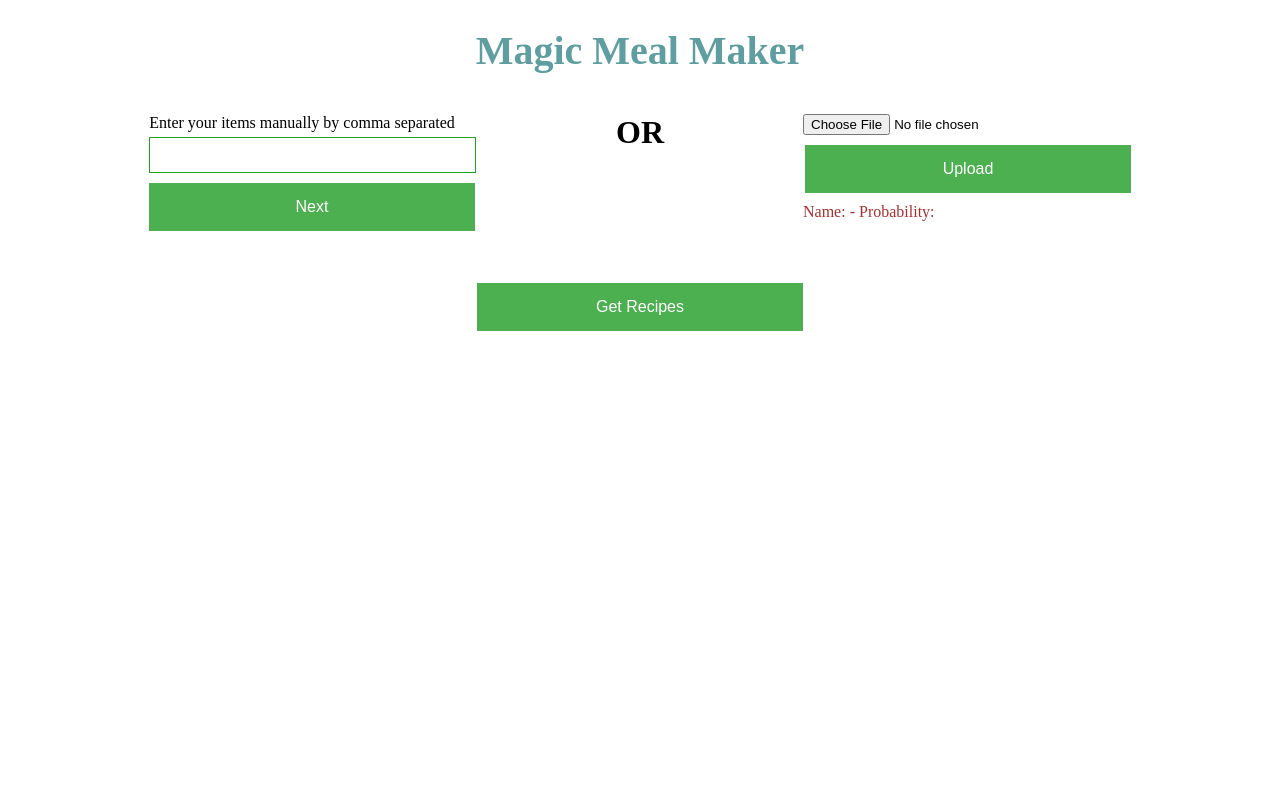
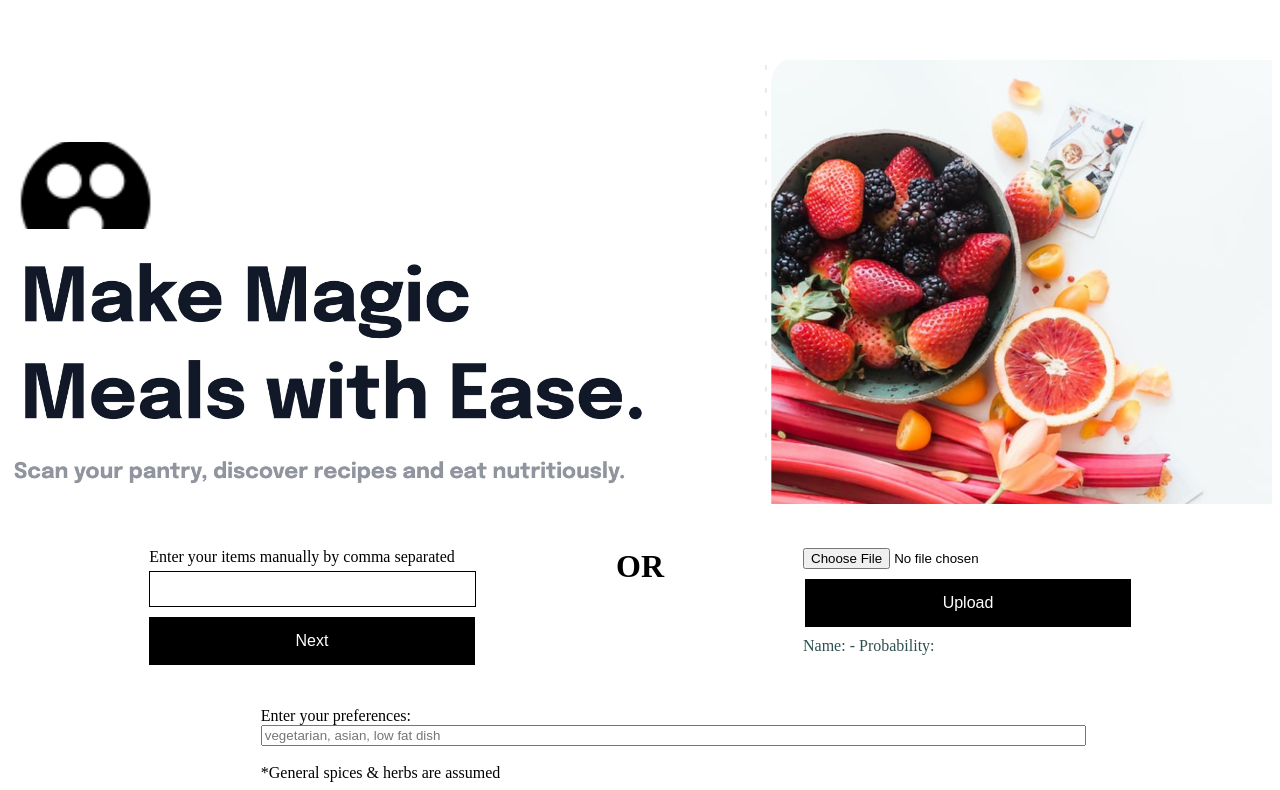
Before and after one commit to prady1504/hackathoncodes, an Angular app: page /uploadimage in a window 1280 px wide. Shown: the top 790 px of the page. Built offline with nearby package versions, Linux system fonts and the light colour scheme.

Commit message:
Added multiple changes for UI, styling, user preference,

```diff
--- a/src/app/app.component.html
+++ b/src/app/app.component.html
@@ -1,2 +1,5 @@
-<h1>Magic Meal Maker</h1>
+<h1></h1>
+<div class="header" style="width: 100%;">
+        <img src="assets/top.jpg" alt="logo" style="max-width:100%;height:auto;" />
+    </div>
 <router-outlet></router-outlet>
--- a/src/app/constants.ts
+++ b/src/app/constants.ts
@@ -1,6 +1,6 @@
 export class Constants {
     public static labels = {
         'role': 'user',
-        'content': `Generate two random healthy and nutritious recipes using only the given ingredients and based on given preferences, if any.  Ingredient list: {0}. Preferences: cuisine: Asian, cooking time: 30 min, foodTyp: vegetarian. Output a JSON array of dishes with parameters of dish name, preparation time, recipe, and nutritional information.`
+        'content': `Generate two random healthy and nutritious recipes using only the given ingredients and based on given preferences, if any.  Ingredient list: {0}. Preferences: {1}. Output a JSON array of dishes with parameters of dish name, preparation time, recipe, and nutritional information.`
     }
 }
--- a/src/app/dish/dish.component.html
+++ b/src/app/dish/dish.component.html
@@ -11,7 +11,7 @@
                 </div>
                 <hr>
                 <div class="footer">
-                  <div>{{dish.nutritionalInformation || dish.nutritionalInfo}}</div>
+                  <div>{{ JSON.stringify(dish.nutritionalInformation, undefined, 2) || dish.nutritionalInfo}}</div>
                 </div>
             </div>
 
--- a/src/app/dish/dish.component.ts
+++ b/src/app/dish/dish.component.ts
@@ -7,7 +7,9 @@ import { Component, Input, OnInit } from '@angular/core';
 })
 export class DishComponent implements OnInit {
 @Input() dishList: any;
-@Input() strResponse: any;
+  @Input() strResponse: any;
+
+JSON = JSON;
   constructor() { }
 
   ngOnInit(): void {
--- a/src/app/uploadimage/uploadimage.component.html
+++ b/src/app/uploadimage/uploadimage.component.html
@@ -1,4 +1,5 @@
 <div class="main-container">
+
     <div class="manual-container">
         <label for="key">Enter your items manually by comma separated</label>
         <input name="key" type="text" [(ngModel)]="items" />
@@ -26,8 +27,18 @@
     <ul >
         <div *ngFor="let item of productList;index as i; trackBy:trackbyFn">{{item}}&nbsp;&nbsp;&nbsp;<span (click)="delteItem(i)">X</span>&nbsp;</div>
     </ul>
+
 </div>
-<div class="finalSubmitBtn">
+
+<div class="userPref" style="margin-left: 20%; margin-right: 20%;">
+    <label for="userPref">Enter your preferences: &nbsp;&nbsp;</label>
+    <input type="text" name="userPref" [(ngModel)]="userPreference" placeholder="vegetarian, asian, low fat dish" (onmouseout)="updateUserPreference()" size="100"/>
+
+    <br><br>
+    <label>*General spices & herbs are assumed</label>
+</div>
+
+    <div class="finalSubmitBtn">
     <button  (click)="onNext()">Get Recipes</button>
 </div>
 
@@ -39,3 +50,7 @@
         <app-dish [dishList]="gptResponse" [strResponse]="gptResponseStr"></app-dish>
     </div>
 </ng-template>
+
+<div class="middle">
+    <img src="assets/background.jpg" alt="food" style="max-width:100%;height:auto;">
+</div>
--- a/src/app/uploadimage/uploadimage.component.scss
+++ b/src/app/uploadimage/uploadimage.component.scss
@@ -22,17 +22,17 @@
                 padding: 8px;
                 width: 309px;
                 font-size: 16px;
-                border: 1px solid rgb(34, 160, 34);
+                border: 1px solid black;
             }
 
             span {
                 font-size: 14px;
                 margin-right: 197px;
-                color: red;
+                color: darkslategray;
             }
 
             .button {
-                background-color: #4CAF50;
+                background-color: black;
                 border: none;
                 color: white;
                 padding: 15px 32px;
@@ -43,11 +43,11 @@
                 width: 326px;
 
                 &:hover {
-                    background-color: #409a43;
+                    background-color: lightgray;
                 }
 
                 &:active {
-                    background-color: #9acb9d;
+                    background-color: lightgray;
                 }
 
             }
@@ -74,7 +74,7 @@
             .info {
                 font-size: 14px;
                 margin-right: 197px;
-                color: red;
+                color: darkslategray;
             }
 
             .info {
@@ -82,7 +82,7 @@
             }
 
             .submit-button {
-                background-color: #4CAF50;
+                background-color: black;
                 border: none;
                 color: white;
                 padding: 15px 32px;
@@ -93,17 +93,17 @@
                 width: 326px;
 
                 &:hover {
-                    background-color: #409a43;
+                    background-color: lightgray;
                 }
 
                 &:active {
-                    background-color: #9acb9d;
+                    background-color: lightgray;
                 }
 
             }
 
             .result {
-                color: rgb(168, 48, 48);
+                color: darkslategray;
             }
         }
     }
@@ -119,20 +119,22 @@
             display: flex;
             flex-direction: column;
             padding: 0;
+            border-radius: 40%;
             div {
+                border-radius: 40%;
                 display: block;
-                border: 1px solid green;
+                border: 1px solid black;
                 margin-left: 15px;
                 padding: 5px;
                 width: 85vw;
                 margin-top: 10px;
                 cursor: default;
                 &:hover {
-                    background-color: #9acb9d;
+                    background-color: lightgray;
                 }
                 span {
                     cursor: pointer;
-                    color: red;
+                    color: darkslategray;
                     margin-left: 62vw;
                 }
             }
@@ -142,7 +144,7 @@
         display: flex;
         justify-content: center;
         button {
-            background-color: #4CAF50;
+            background-color: black;
             border: none;
             color: white;
             padding: 15px 32px;
@@ -153,11 +155,11 @@
             width: 326px;
 
             &:hover {
-                background-color: #409a43;
+                background-color: lightgray;
             }
 
             &:active {
-                background-color: #9acb9d;
+                background-color: lightgray;
             }
         }
     }
@@ -167,7 +169,7 @@
         font-family: ui-rounded;
         display: flex;
         justify-content: center;
-        color: #4CAF50;
+        color: green;
     }
 
 }
@@ -195,6 +197,7 @@
         ul {
             flex-direction: row;
             div {
+                border-radius: 40%;
                 width: fit-content;
                 display: inline;
                 margin-top: 0px;
--- a/src/app/uploadimage/uploadimage.component.ts
+++ b/src/app/uploadimage/uploadimage.component.ts
@@ -11,6 +11,7 @@ import { Constants } from '../constants';
 })
 export class UploadimageComponent implements OnInit, OnDestroy {
   items: string;
+  userPreference: string;
   img: any;
   imageSrc: any;
   showLoader = false;
@@ -73,6 +74,7 @@ export class UploadimageComponent implements OnInit, OnDestroy {
   manualSubmit() {
     const manualArr = this.items.split(',');
     this.productList = [...this.productList, ...manualArr];
+    this.productList = [...new Set([...this.productList, ...manualArr])]
     // if (this.items) {
     //   this.onNext(1);
     //   this.errorMessage2 = '';
@@ -80,6 +82,10 @@ export class UploadimageComponent implements OnInit, OnDestroy {
     //   this.errorMessage2 = 'Please enter item details';
     // }
 
+  }
+
+  updateUserPreference() {
+    this.userPreference = this.userPreference;
   }
   onNext() {
     if ( this.productList && this.productList.length) {
@@ -108,7 +114,7 @@ export class UploadimageComponent implements OnInit, OnDestroy {
       "messages": [
         {
           "role": "user",
-          "content": Constants.labels.content.replace('{0}', this.productList.toString())
+          "content": Constants.labels.content.replace('{0}', this.productList.toString()).replace('{1}', this.userPreference || '')
         }
       ],
      "temperature": 0.7,
```
Also changed, not shown: src/assets/top.jpg (added), 1 other file (tests, documents, lock files or other folders).
